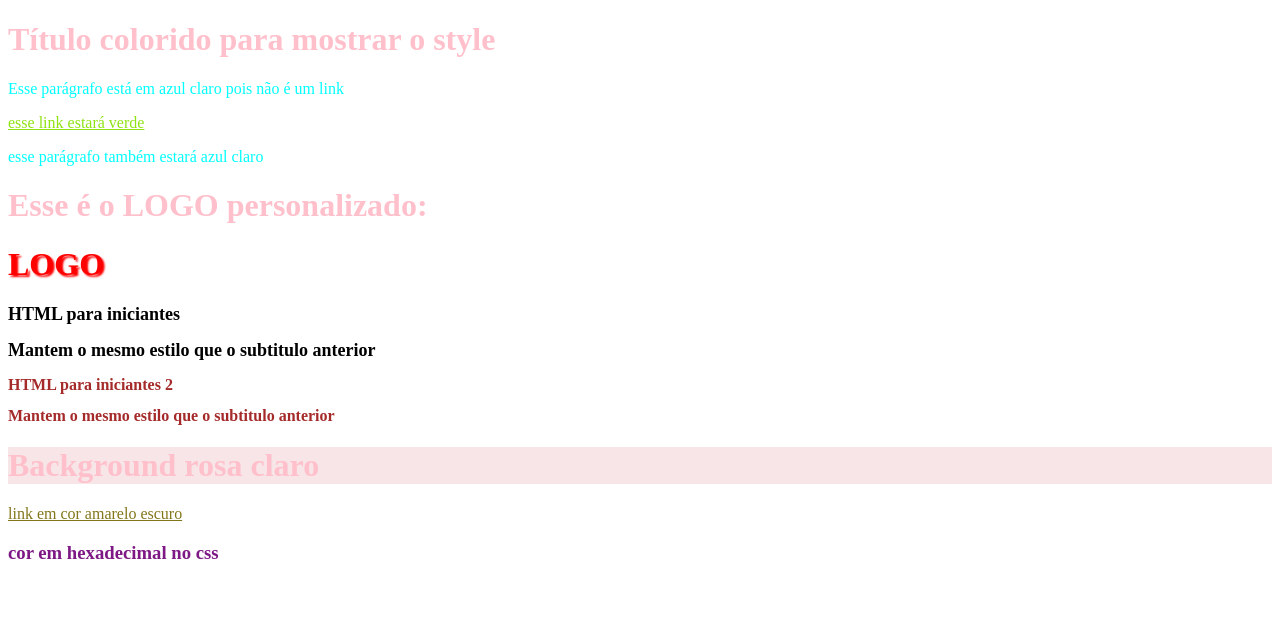
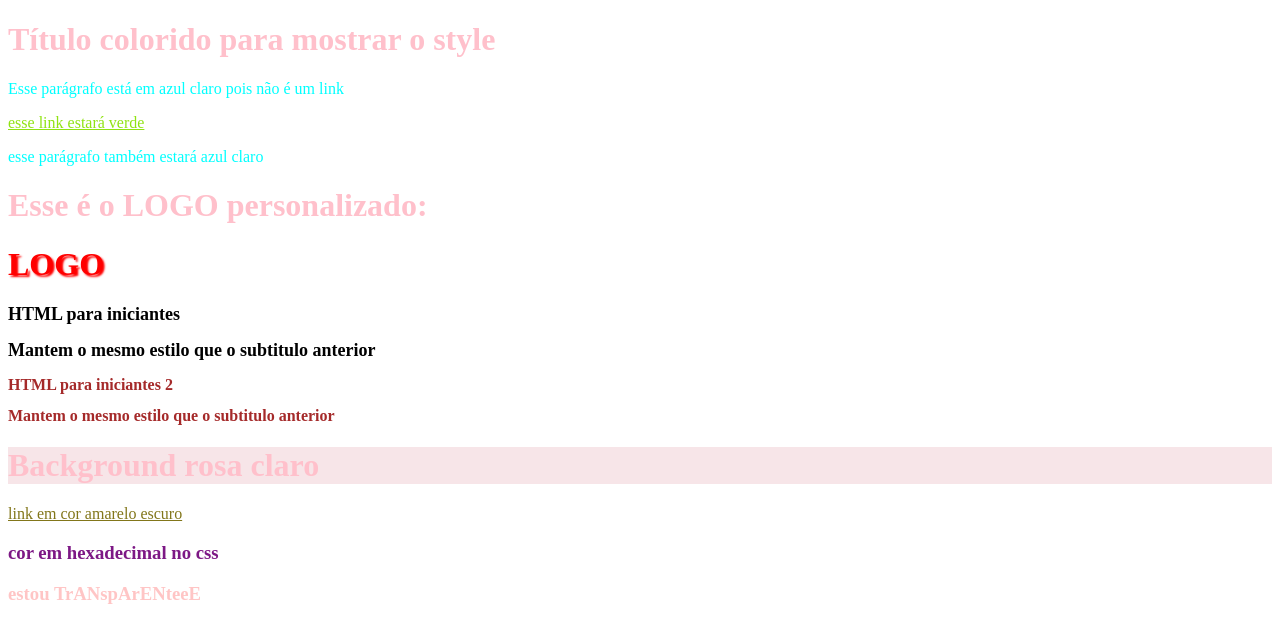
Before and after one commit to mabisjwk/atividades0509, a plain HTML site: page index.html in a window 1280 px wide. Drawn offline with Linux system fonts and the light colour scheme.

Commit message:
atividade 06 - cor em rgba

```diff
--- a/estilo.css
+++ b/estilo.css
@@ -46,7 +46,12 @@ div {
     color: rgb(130, 118, 26);
 }
 
-/* atividade 05 - cores em hexadecimais */
+/* atividade 05 - cores em hexadecimal */
 .hexa {
     color: #7d1885;
 }
+
+/* Atividade 06 - transparência (rgba) */
+.transparencia {
+    color: rgba(255, 0, 0, 0.229)
+}
--- a/index.html
+++ b/index.html
@@ -34,7 +34,11 @@
 
     <a class="a_color" href="sla.html" >link em cor amarelo escuro</a>
 
+    <!-- Atividade 05 - cores em hexadecimal -->
     <h3 class="hexa">cor em hexadecimal no css</h3>
+
+    <!-- Atividade 06 - transparencia (rgba)-->
+    <h3 class="transparencia">estou TrANspArENteeE</h3>
 
 </body>
 </html>
```
